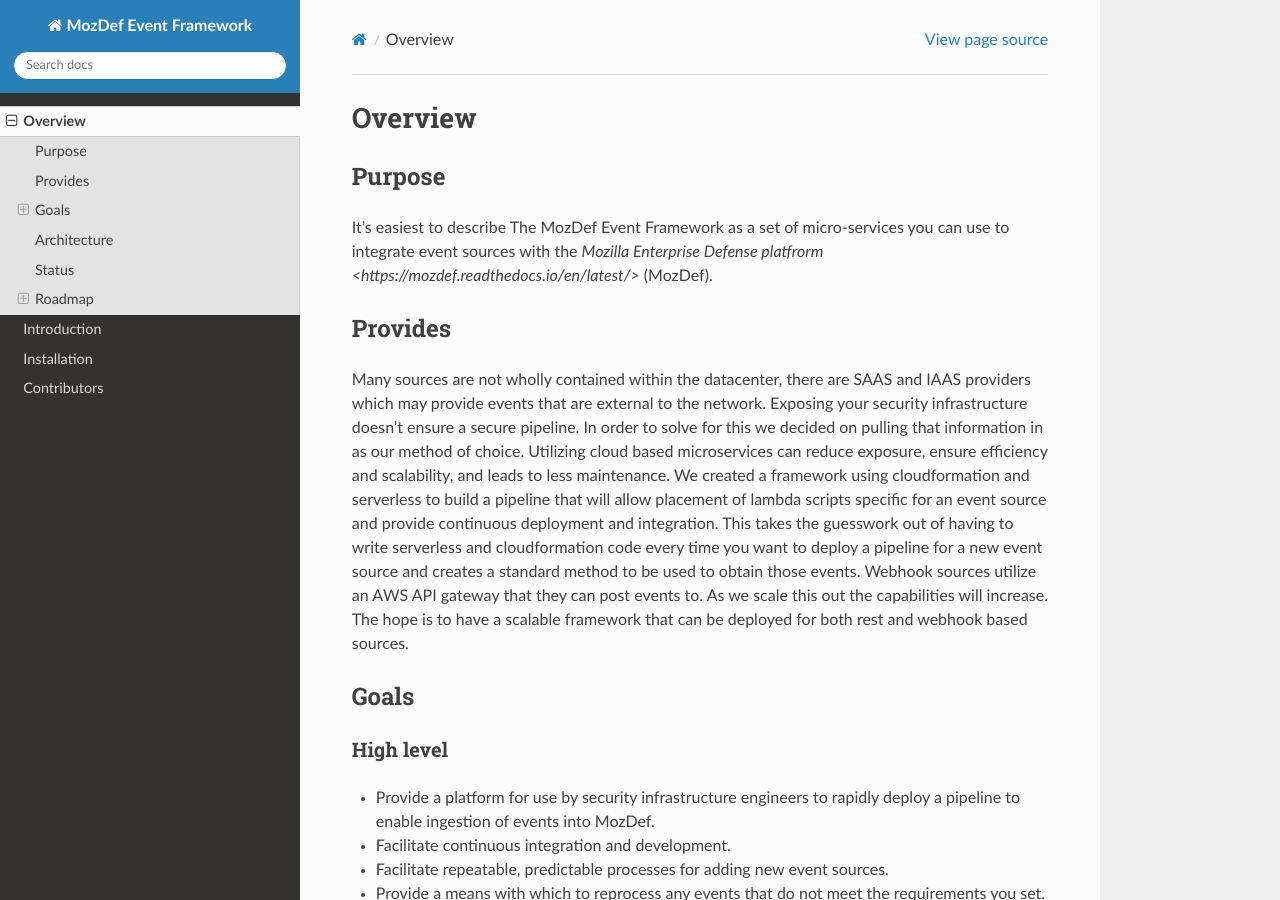
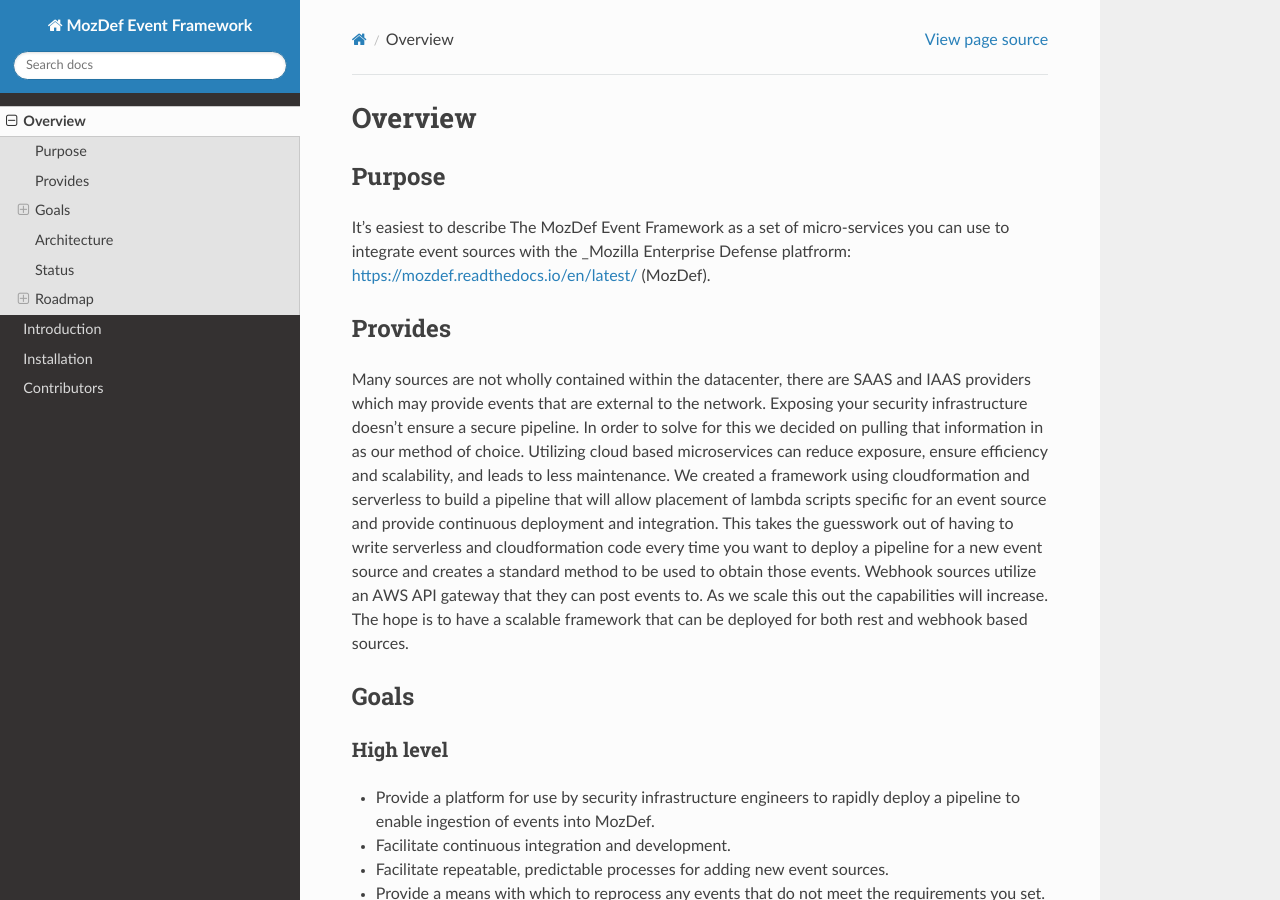
Before and after one commit to mozilla/mozdef-event-framework, a Sphinx documentation site: the page built from docs/source/overview.rst, in a window 1280 px wide and 900 px high. Built offline with Sphinx 7.4.7 and the Read the Docs theme 2.0.0, drawn with Linux system fonts in a browser that asks for light colours; pages that are not in the unit, such as notebooks, are missing from menus.

Commit message:
link try #2

```diff
--- a/docs/source/overview.rst
+++ b/docs/source/overview.rst
@@ -3,7 +3,7 @@
 
 Purpose
 -------
-It's easiest to describe The MozDef Event Framework as a set of micro-services you can use to integrate event sources with the `Mozilla Enterprise Defense platfrorm <https://mozdef.readthedocs.io/en/latest/>` (MozDef).
+It's easiest to describe The MozDef Event Framework as a set of micro-services you can use to integrate event sources with the _Mozilla Enterprise Defense platfrorm: https://mozdef.readthedocs.io/en/latest/ (MozDef).
 
 Provides
 --------
```
